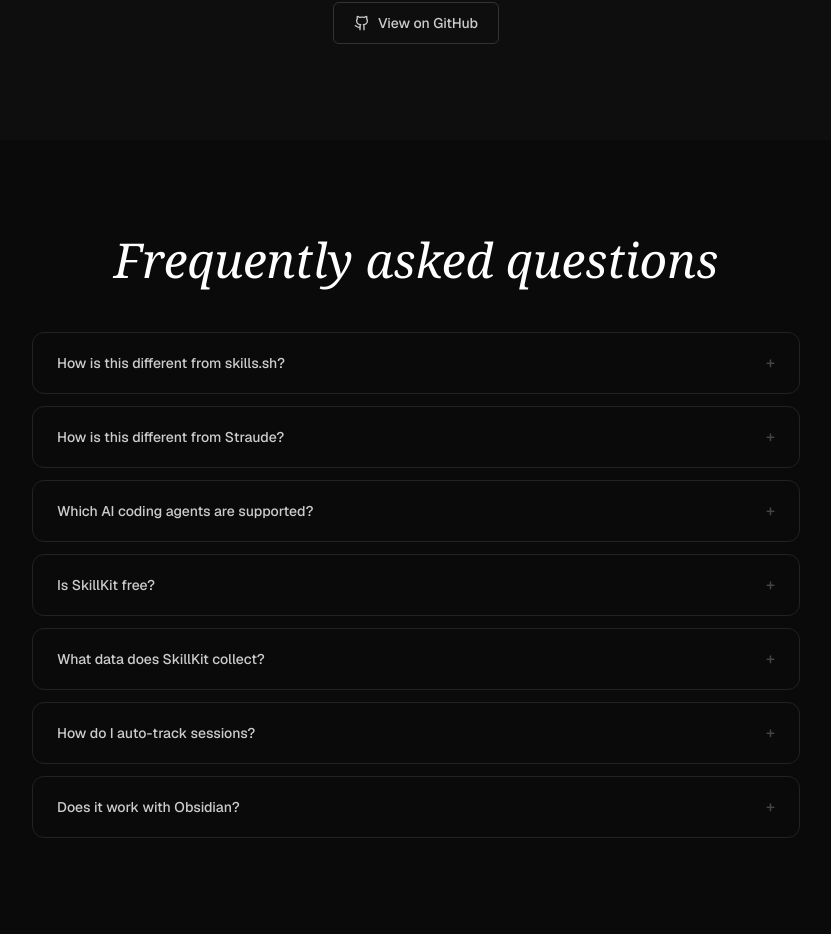
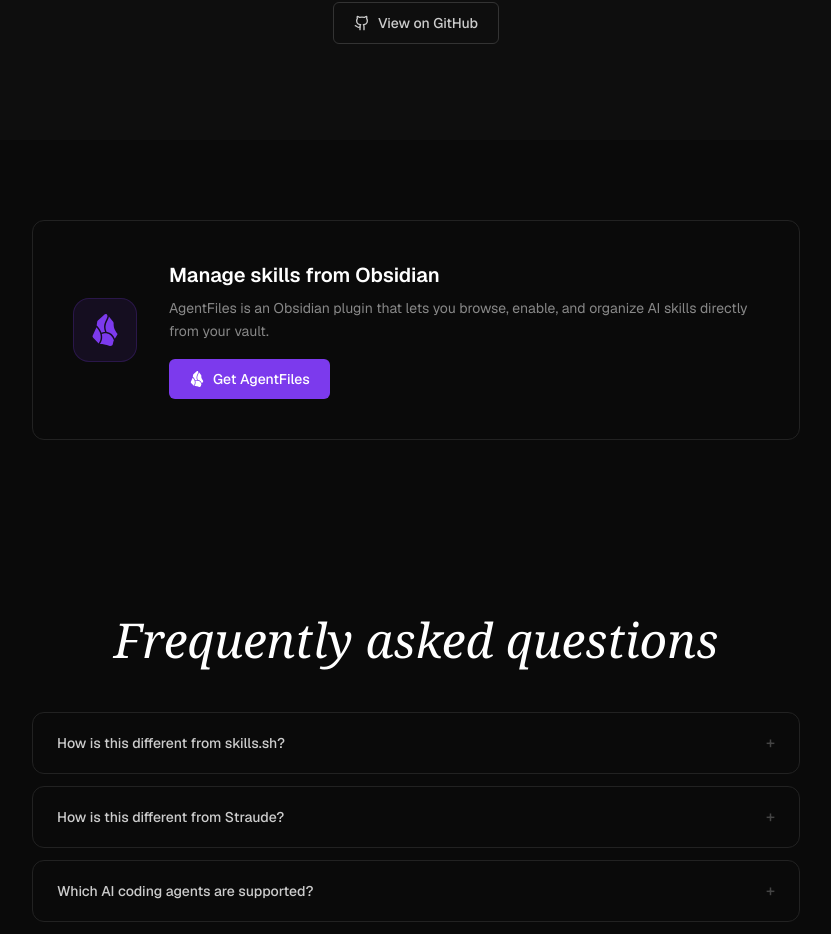
Before and after one commit to crafter-station/skill-kit, a Next.js app in the folder apps/web/: page / in a window 1280 px wide. Shown: the part 5358-6292 px from the top of the page, without its empty margins (224-1055 px from the left). Built offline with nearby package versions, Linux system fonts and the light colour scheme.

Commit message:
feat(web): add Obsidian CTA with AgentFiles link to railly/agentfiles

```diff
--- a/apps/web/src/app/page.tsx
+++ b/apps/web/src/app/page.tsx
@@ -6,6 +6,7 @@ import { FinalCTA } from "@/components/final-cta";
 import { Hero } from "@/components/hero";
 import { HowItWorks } from "@/components/how-it-works";
 import { Navbar } from "@/components/navbar";
+import { ObsidianCTA } from "@/components/obsidian-cta";
 import { OpenSourceBlock } from "@/components/open-source-block";
 
 export default function Home() {
@@ -19,6 +20,7 @@ export default function Home() {
 				<FeatureBento />
 				<ComparisonTable />
 				<OpenSourceBlock />
+				<ObsidianCTA />
 				<FAQ />
 				<FinalCTA />
 			</main>
--- a/apps/web/src/components/logos/agent-logos.tsx
+++ b/apps/web/src/components/logos/agent-logos.tsx
@@ -288,3 +288,14 @@ export function GithubLogo({ className }: LogoProps) {
 		</svg>
 	);
 }
+
+export function ObsidianLogo({ className }: { className?: string }) {
+	return (
+		<svg viewBox="0 0 24 24" xmlns="http://www.w3.org/2000/svg" className={className}>
+			<path
+				fill="currentColor"
+				d="M19.355 18.538a68.967 68.959 0 0 0 1.858-2.954.81.81 0 0 0-.062-.9c-.516-.685-1.504-2.075-2.042-3.362-.553-1.321-.636-3.375-.64-4.377a1.707 1.707 0 0 0-.358-1.05l-3.198-4.064a3.744 3.744 0 0 1-.076.543c-.106.503-.307 1.004-.536 1.5-.134.29-.29.6-.446.914l-.31.626c-.516 1.068-.997 2.227-1.132 3.59-.124 1.26.046 2.73.815 4.481.128.011.257.025.386.044a6.363 6.363 0 0 1 3.326 1.505c.916.79 1.744 1.922 2.415 3.5zM8.199 22.569c.073.012.146.02.22.02.78.024 2.095.092 3.16.29.87.16 2.593.64 4.01 1.055 1.083.316 2.198-.548 2.355-1.664.114-.814.33-1.735.725-2.58l-.01.005c-.67-1.87-1.522-3.078-2.416-3.849a5.295 5.295 0 0 0-2.778-1.257c-1.54-.216-2.952.19-3.84.45.532 2.218.368 4.829-1.425 7.531zM5.533 9.938c-.023.1-.056.197-.098.29L2.82 16.059a1.602 1.602 0 0 0 .313 1.772l4.116 4.24c2.103-3.101 1.796-6.02.836-8.3-.728-1.73-1.832-3.081-2.55-3.831zM9.32 14.01c.615-.183 1.606-.465 2.745-.534-.683-1.725-.848-3.233-.716-4.577.154-1.552.7-2.847 1.235-3.95.113-.235.223-.454.328-.664.149-.297.288-.577.419-.86.217-.47.379-.885.46-1.27.08-.38.08-.72-.014-1.043-.095-.325-.297-.675-.68-1.06a1.6 1.6 0 0 0-1.475.36l-4.95 4.452a1.602 1.602 0 0 0-.513.952l-.427 2.83c.672.59 2.328 2.316 3.335 4.711.09.21.175.43.253.653z"
+			/>
+		</svg>
+	);
+}
--- /dev/null
+++ b/apps/web/src/components/obsidian-cta.tsx
@@ -0,0 +1,41 @@
+"use client";
+
+import { motion } from "motion/react";
+import { ObsidianLogo } from "./logos/agent-logos";
+
+export function ObsidianCTA() {
+	return (
+		<section className="py-20 px-6">
+			<div className="max-w-3xl mx-auto">
+				<motion.div
+					initial={{ opacity: 0, y: 20 }}
+					whileInView={{ opacity: 1, y: 0 }}
+					viewport={{ once: true }}
+					transition={{ duration: 0.5 }}
+					className="rounded-xl border border-[#222] bg-[#0a0a0a] p-10 flex flex-col md:flex-row items-center gap-8"
+				>
+					<div className="w-16 h-16 rounded-2xl bg-[#7C3AED]/10 border border-[#7C3AED]/20 flex items-center justify-center shrink-0">
+						<ObsidianLogo className="w-8 h-8 text-[#7C3AED]" />
+					</div>
+					<div className="flex-1 text-center md:text-left">
+						<h3 className="text-xl font-semibold text-white mb-2">
+							Manage skills from Obsidian
+						</h3>
+						<p className="text-sm text-[#888] leading-relaxed mb-4">
+							AgentFiles is an Obsidian plugin that lets you browse, enable, and organize AI skills directly from your vault.
+						</p>
+						<a
+							href="https://github.com/Railly/agentfiles"
+							target="_blank"
+							rel="noopener noreferrer"
+							className="inline-flex items-center gap-2 px-5 py-2.5 rounded-md bg-[#7C3AED] text-white text-sm font-medium hover:bg-[#6D28D9] transition-colors"
+						>
+							<ObsidianLogo className="w-4 h-4" />
+							Get AgentFiles
+						</a>
+					</div>
+				</motion.div>
+			</div>
+		</section>
+	);
+}
```
